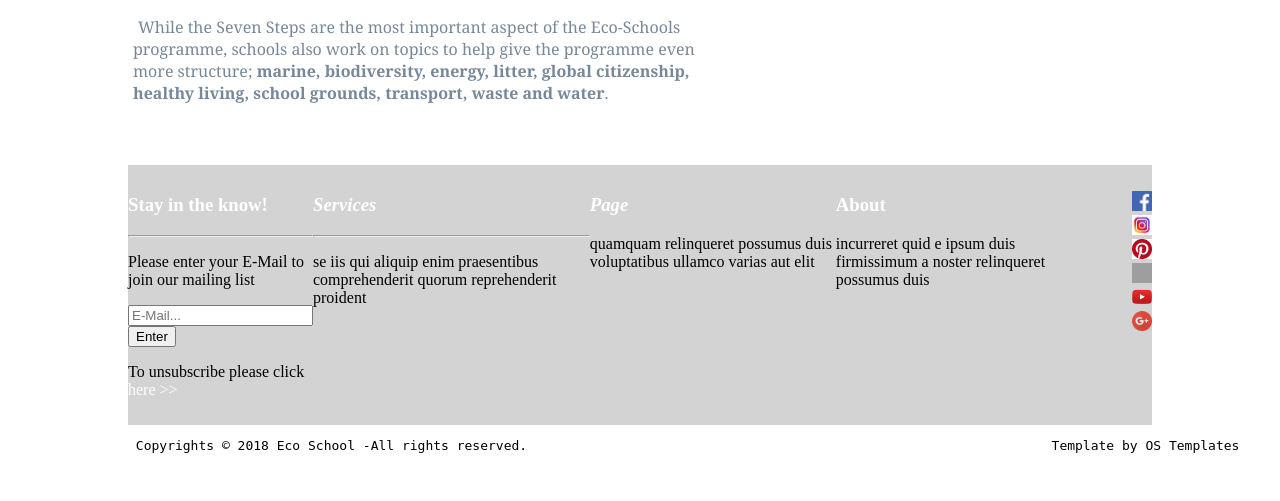
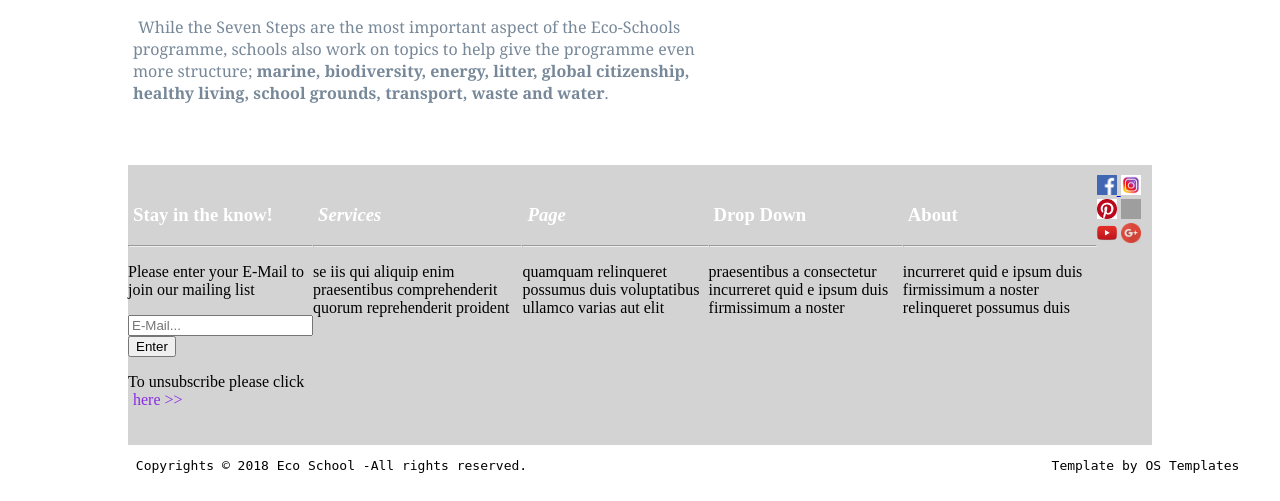
Before and after one commit to edonb99/INT18_19_Gr32, a PHP site: page / in a window 1280 px wide. Shown: the part 1148-1649 px from the top of the page. Before the commit the page ends 1601 px from the top, so only its background shows below. Run offline with PHP 8.4, Linux system fonts and the light colour scheme; grey boxes are pictures that could not be loaded.

Commit message:
nrushime bllablla

```diff
--- a/Index.html
+++ b/Index.html
@@ -235,25 +235,25 @@ We offer schools a building that is a breath of fresh air. They will not only in
 
         <div class="details">
 
-        <h3 style="folat: center"><a href="#"><i>Page</i></a></h3>
+        <h3 style="folat: center"><a href="#"><i>Page</i></a></h3> <hr>
         <p>quamquam relinqueret possumus duis voluptatibus ullamco varias aut elit</p>
 
         </div>
 
 
 
-        <!--<div class="details">
+        <div class="details">
 
-        <h3 style="float: center"><a href="#">Drop Down</a></h3>
+        <h3 style="float: center"><a href="#">Drop Down</a></h3> <hr>
         <p>praesentibus a consectetur incurreret quid e ipsum duis firmissimum a noster</p>
 
-        </div>-->
+        </div>
 
 
 
         <div class="details">
 
-        <h3 style="float: center"><a href="#">About</a></h3>
+        <h3 style="float: center"><a href="#">About</a></h3><hr>
         <p>incurreret quid e ipsum duis firmissimum a noster relinqueret possumus duis</p>
 
         </div>
@@ -263,14 +263,14 @@ We offer schools a building that is a breath of fresh air. They will not only in
 
         <div class="social">
 
-            <ul style="list-style-type: none">
-        		<li><a href="#" target="blank" title="Facebook"><img src="Images/facebook.png" alt="Facebook" style="width: 20px; height: 20px;"</a></li>
-        		<li><a href="#" target="blank" title="Instagram"><img src="Images/instagram.jpg" alt="Instagram" style="width: 20px; height: 20px;"</a></li>
-        		<li><a href="#" target="blank" title="Pinterest"><img src="Images/pinterest.jpg" alt="Pintesrest" style="width: 20px; height: 20px;"></a></li>
-        		<li><a href="#" target="blank" title="Twitter"><img src="Images/twitter.png" alt="Twitter" style="width: 20px; height: 20px;"></a></li>
-        		<li><a href="#" target="blank" title="Youtube"><img src="Images/youtube.png" alt="Youtube" style="width: 20px; height: 20px;"></a></li>
-        	    <li><a href="#" target="blank" title="Google+";><img src="Images/google-plus.png" alt="Google+" style="width: 20px; height: 20px;"></a></li>
-            </ul>
+            <style="list-style-type: none">
+        		<a href="#" target="blank" title="Facebook"><img src="Images/facebook.png" alt="Facebook" style="width: 20px; height: 20px;"</a>
+        		<a href="#" target="blank" title="Instagram"><img src="Images/instagram.jpg" alt="Instagram" style="width: 20px; height: 20px;"</a>
+        		<a href="#" target="blank" title="Pinterest"><img src="Images/pinterest.jpg" alt="Pintesrest" style="width: 20px; height: 20px;"></a>
+        		<a href="#" target="blank" title="Twitter"><img src="Images/twitter.png" alt="Twitter" style="width: 20px; height: 20px;"></a>
+        		<a href="#" target="blank" title="Youtube"><img src="Images/youtube.png" alt="Youtube" style="width: 20px; height: 20px;"></a>
+        	    <a href="#" target="blank" title="Google+";><img src="Images/google-plus.png" alt="Google+" style="width: 20px; height: 20px;"></a>
+
 
         </div>
 
--- a/index.css
+++ b/index.css
@@ -10,23 +10,29 @@
 }
 
 /* */
+.details {
+    padding: inherit;
+}
 .details a:link{
     text-decoration: none;
     color: white;
+    padding-left: 5px;
+}
+
+.details  a:visited {
+    text-decoration: none;
+    color: blueviolet;
 
 }
-.details  a:visited {
-    text-decoration: none;
-    color: white;
 
-}
- .details a:hover{;
+.details a:hover{;
     color: #f35300;
-      padding: 14px;
+    padding: 5px;
     text-align: center;
 }
- .details a:active{
-    color: deepskyblue;
+
+.details a:active{
+    color: gold;
 }
 
 /* */
```
